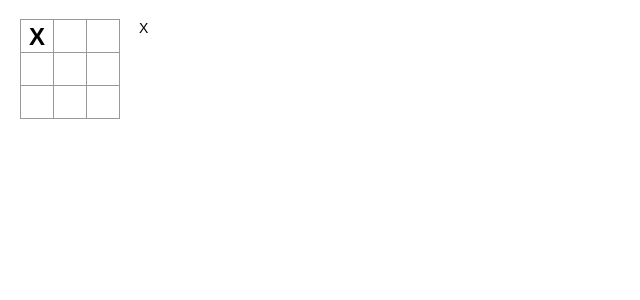
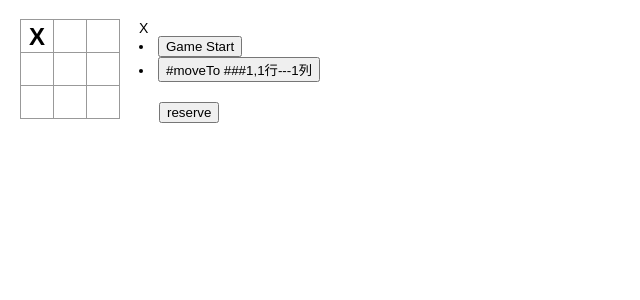
Before and after one commit to caohongz/tic-tac-toe, a React app: page / in a window 1280 px wide. Both pictures are taken after a click on the button 37 px from the left and 36 px from the top of the page. Shown: the top 300 px of the page, without its empty margins (0-640 px from the left). Built offline with nearby package versions, Linux system fonts and the light colour scheme.

Commit message:
未完成2、5、6

```diff
--- a/src/App.js
+++ b/src/App.js
@@ -19,6 +19,7 @@ export default class Game extends Component {
       ],
       stepNumber: 0,
       xIsNext: true,
+      desc: false,
     };
   }
 
@@ -42,10 +43,28 @@ export default class Game extends Component {
     console.log("handle", squares, this.state.xIsNext);
   }
 
+  jumpTo(step) {
+    const history = this.state.history;
+
+    const current = history[this.state.stepNumber];
+    this.setState({
+      history: history.splice(0, step + 1),
+      xIsNext: step % 2 === 0,
+      stepNumber: step,
+    });
+  }
+
+  sortMoves() {
+    this.setState({
+      desc: !this.state.desc,
+    });
+  }
+
   render() {
     const history = this.state.history;
     const current = history[this.state.stepNumber];
     const lists = this.state.lists;
+
     let winner = winnerCalulate(lists, current.squares);
     let desc = "";
     if (winner && winner[1]) {
@@ -54,6 +73,30 @@ export default class Game extends Component {
     } else {
       desc = "next is: " + this.state.xIsNext ? "X" : "O";
     }
+    let moves = [];
+    history.map((move, step) => {
+      console.log("map", step, move);
+
+      if (step === 0) {
+        moves.push(
+          <li>
+            {/* 如果给onClick的箭头函数传入一个step的参数，这个step不是map中的step，而是click event事件 */}
+            <button onClick={() => this.jumpTo(step)}>Game Start</button>
+          </li>
+        );
+      } else {
+        moves.push(
+          <li>
+            <button onClick={() => this.jumpTo(step)}>
+              #moveTo ###{step},{parseInt(move.step / 3 + 1)}行---
+              {(move.step % 3) + 1}列
+            </button>
+          </li>
+        );
+        console.log("move", moves, move);
+      }
+    });
+
     return (
       <div className="game">
         <div className="game-board">
@@ -62,7 +105,13 @@ export default class Game extends Component {
             onClick={(i) => this.handleChange(i)}
           />
         </div>
-        <div className="game-info">{desc}</div>
+        <div className="game-info">
+          <div>{desc}</div>
+          <div>{this.state.desc ? moves.reverse() : moves}</div>
+          <button onClick={() => this.sortMoves()} style={{ margin: 20 }}>
+            reserve
+          </button>
+        </div>
       </div>
     );
   }
--- a/src/pages/Board.js
+++ b/src/pages/Board.js
@@ -29,7 +29,6 @@ export default class Board extends Component {
         </div>
       );
     }
-    console.log("board", this.props.squares);
 
     return <div>{list}</div>;
   }
--- a/src/pages/Square.js
+++ b/src/pages/Square.js
@@ -2,8 +2,6 @@ import React, { Component } from "react";
 
 export default class Square extends Component {
   render() {
-    console.log("square", this.props.square);
-
     return (
       <button className="square" onClick={this.props.onClick}>
         {this.props.square}
--- a/src/utils/index.js
+++ b/src/utils/index.js
@@ -1,8 +1,6 @@
 export function winnerCalulate(lists, squares) {
   for (let i = 0; i < lists.length; i++) {
     const [a, b, c] = lists[i];
-    console.log("abc", lists[i], a, b, c);
-
     if (squares[a] && squares[a] === squares[b] && squares[a] === squares[c]) {
       return [lists[i], squares[a]];
     }
```
